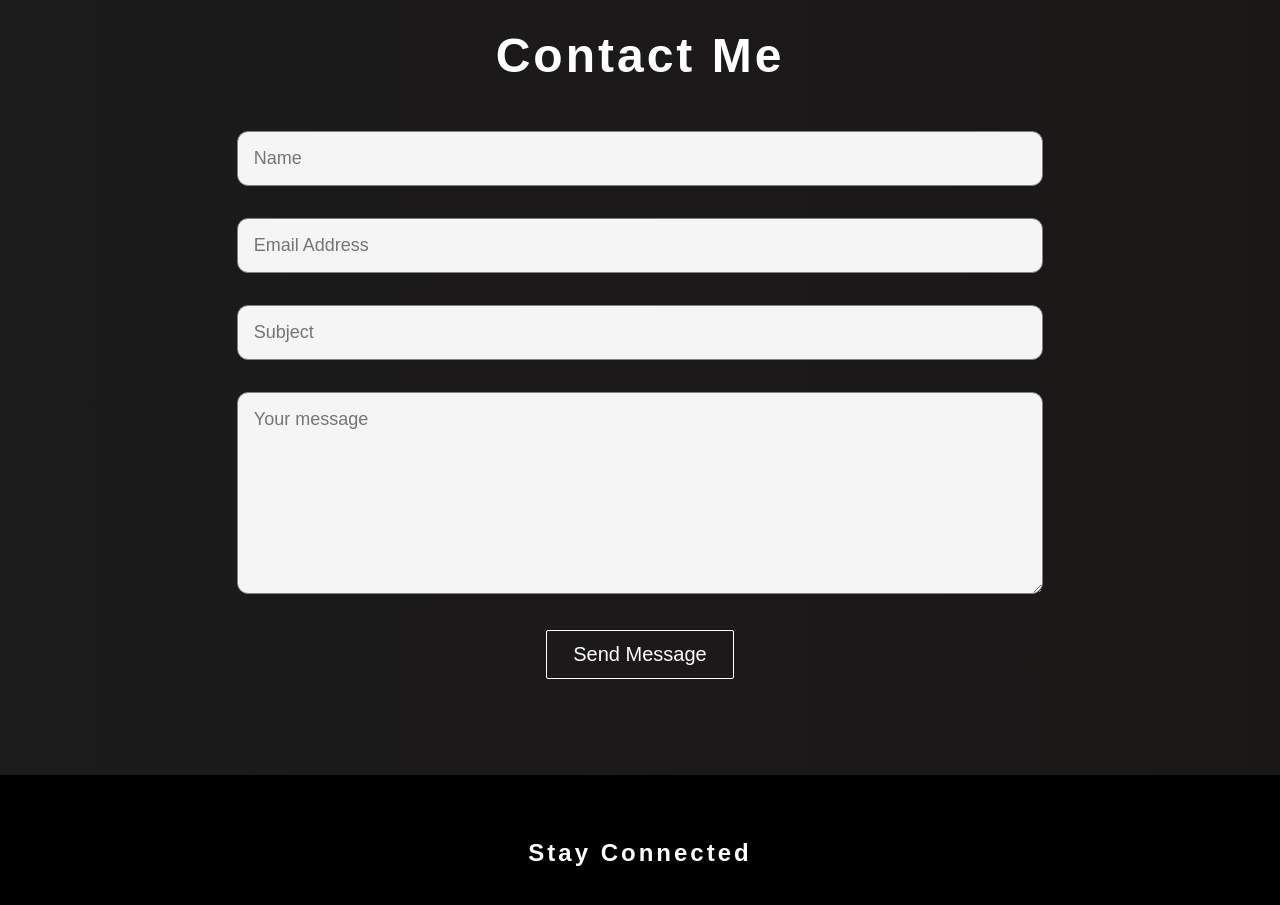
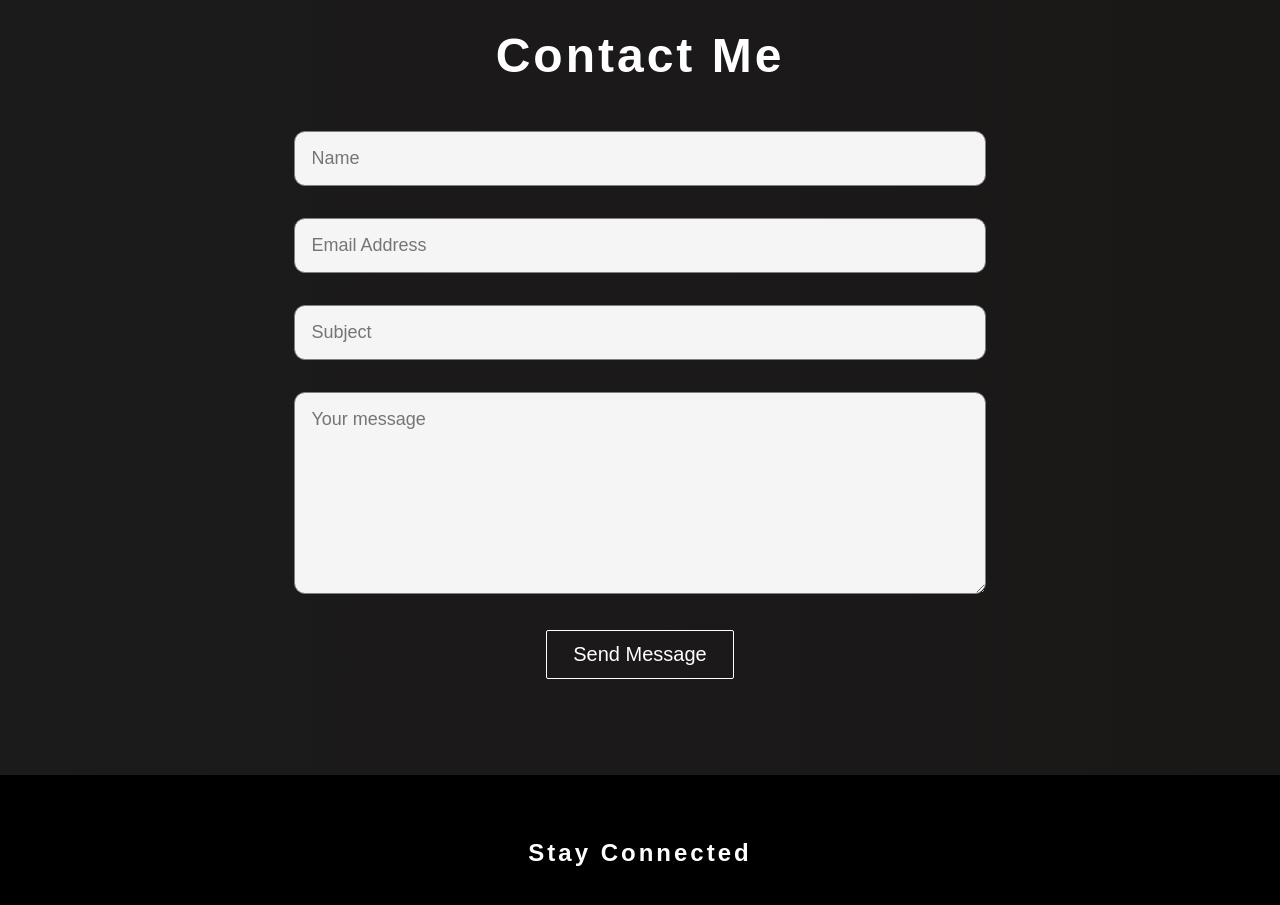
Before and after one commit to Dennayz/dennayz.github.io, a React (Create React App) app: page /#/ in a window 1280 px wide. Shown: the part 6200-7105 px from the top of the page. Built offline with nearby package versions, Linux system fonts and the light colour scheme.

Commit message:
changed padding in contact page

```diff
--- a/src/components/styles/Contact.css
+++ b/src/components/styles/Contact.css
@@ -22,8 +22,8 @@
   border-radius: 11px;
   font-size: 18px;
   margin-bottom: 2rem;
-  max-width: 1320px;
-  width: 70%;
+  max-width: 1220px;
+  width: 60%;
 }
 
 ::placeholder {
```
